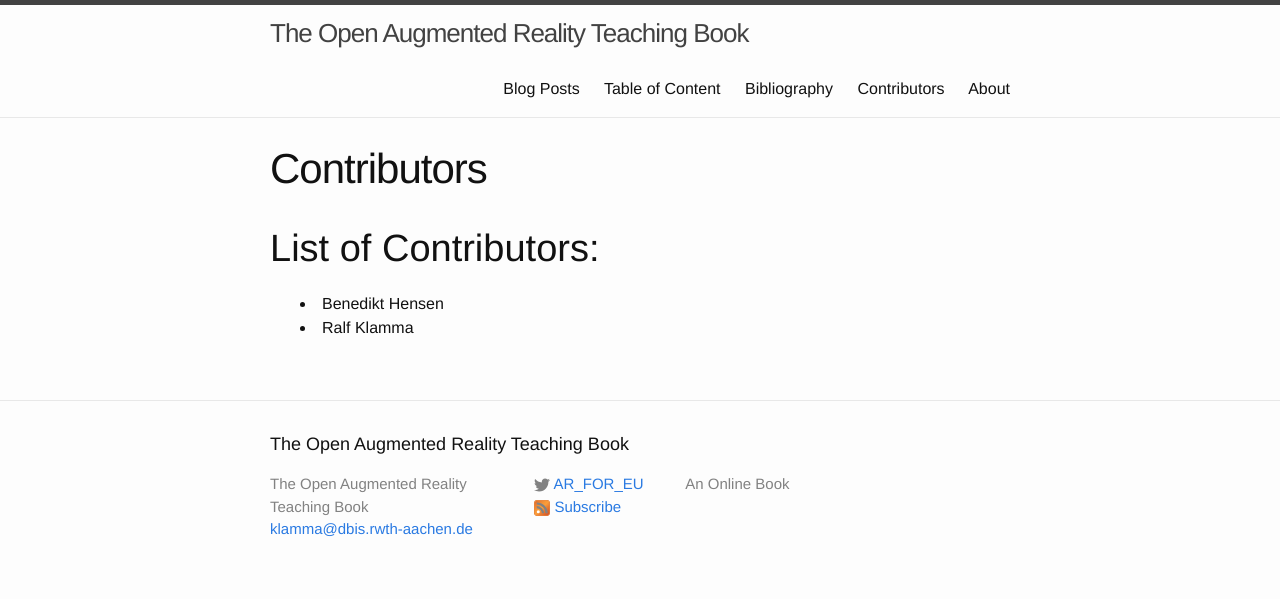
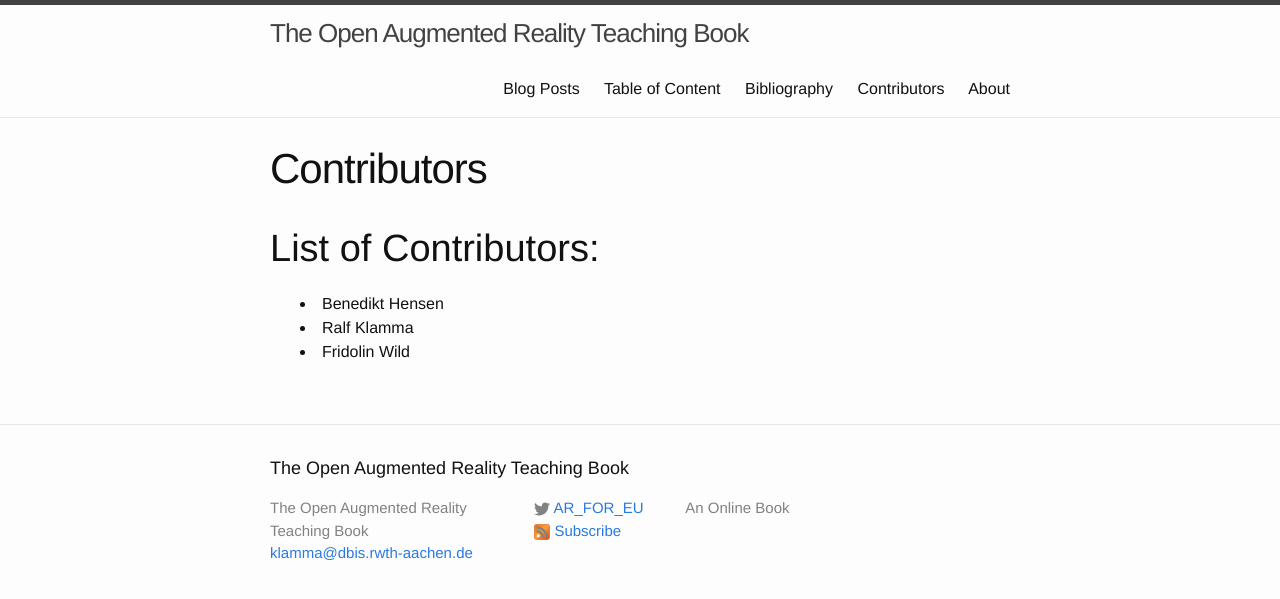
Before and after one commit to klamma/ar-for-eu-book, a Jekyll site: the page built from _pages/contributors.md, in a window 1280 px wide. Shown: the top 599 px of the page. Built offline with Jekyll 4.4.1, drawn with Linux system fonts in a browser that asks for light colours; nearby versions of some CDN libraries.

Commit message:
shameless self advertisement (updated contributors.md)

```diff
--- a/_pages/contributors.md
+++ b/_pages/contributors.md
@@ -8,3 +8,4 @@ permalink: /contrib/
 
 * Benedikt Hensen
 * Ralf Klamma
+* Fridolin Wild
```
